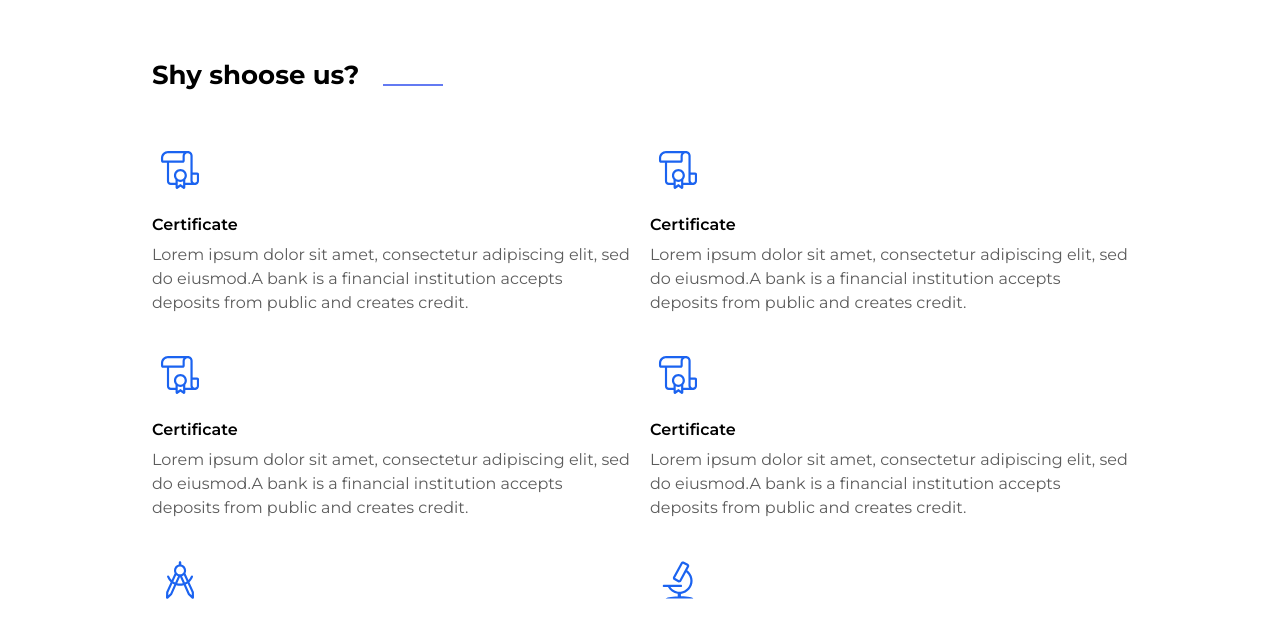
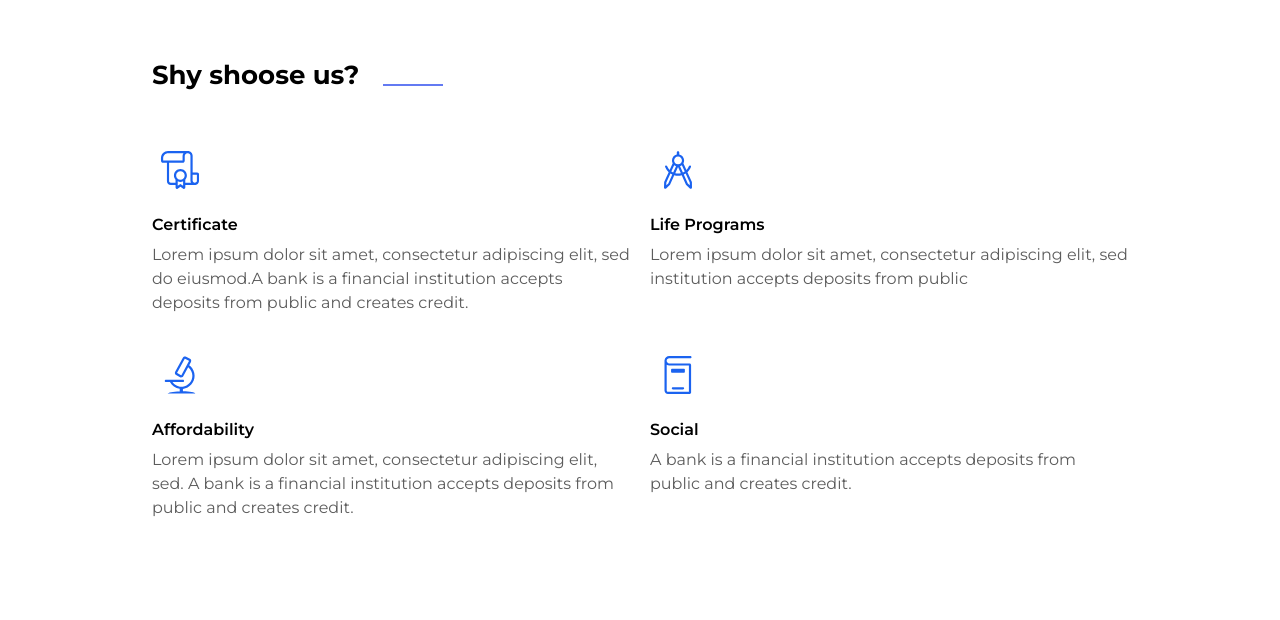
Before and after one commit to Activine/hyz_academy, a plain HTML site: page html_css/index.html in a window 1280 px wide. Shown: the part 698-1318 px from the top of the page. Drawn offline with Linux system fonts and the light colour scheme.

Commit message:
HYS_FE_ls_3 removed redundant divs

```diff
--- a/html_css/index.html
+++ b/html_css/index.html
@@ -110,45 +110,6 @@
         <div class="container">
           <h2 class="advantages__title section-title">Shy shoose us?</h2>
           <div class="advantages__list">
-            <div class="advantages__item">
-              <svg class="advantages__item-img" width="56" height="56">
-                <use
-                  href="./assets/icons/symbol-defs.svg#icon-certificate"
-                ></use>
-              </svg>
-              <h3 class="advantages__item-title item-title">Certificate</h3>
-              <p class="advantages__item-desc">
-                Lorem ipsum dolor sit amet, consectetur adipiscing elit, sed do
-                eiusmod.A bank is a financial institution accepts deposits from
-                public and creates credit.
-              </p>
-            </div>
-            <div class="advantages__item">
-              <svg class="advantages__item-img" width="56" height="56">
-                <use
-                  href="./assets/icons/symbol-defs.svg#icon-certificate"
-                ></use>
-              </svg>
-              <h3 class="advantages__item-title item-title">Certificate</h3>
-              <p class="advantages__item-desc">
-                Lorem ipsum dolor sit amet, consectetur adipiscing elit, sed do
-                eiusmod.A bank is a financial institution accepts deposits from
-                public and creates credit.
-              </p>
-            </div>
-            <div class="advantages__item">
-              <svg class="advantages__item-img" width="56" height="56">
-                <use
-                  href="./assets/icons/symbol-defs.svg#icon-certificate"
-                ></use>
-              </svg>
-              <h3 class="advantages__item-title item-title">Certificate</h3>
-              <p class="advantages__item-desc">
-                Lorem ipsum dolor sit amet, consectetur adipiscing elit, sed do
-                eiusmod.A bank is a financial institution accepts deposits from
-                public and creates credit.
-              </p>
-            </div>
             <div class="advantages__item">
               <svg class="advantages__item-img" width="56" height="56">
                 <use
```
